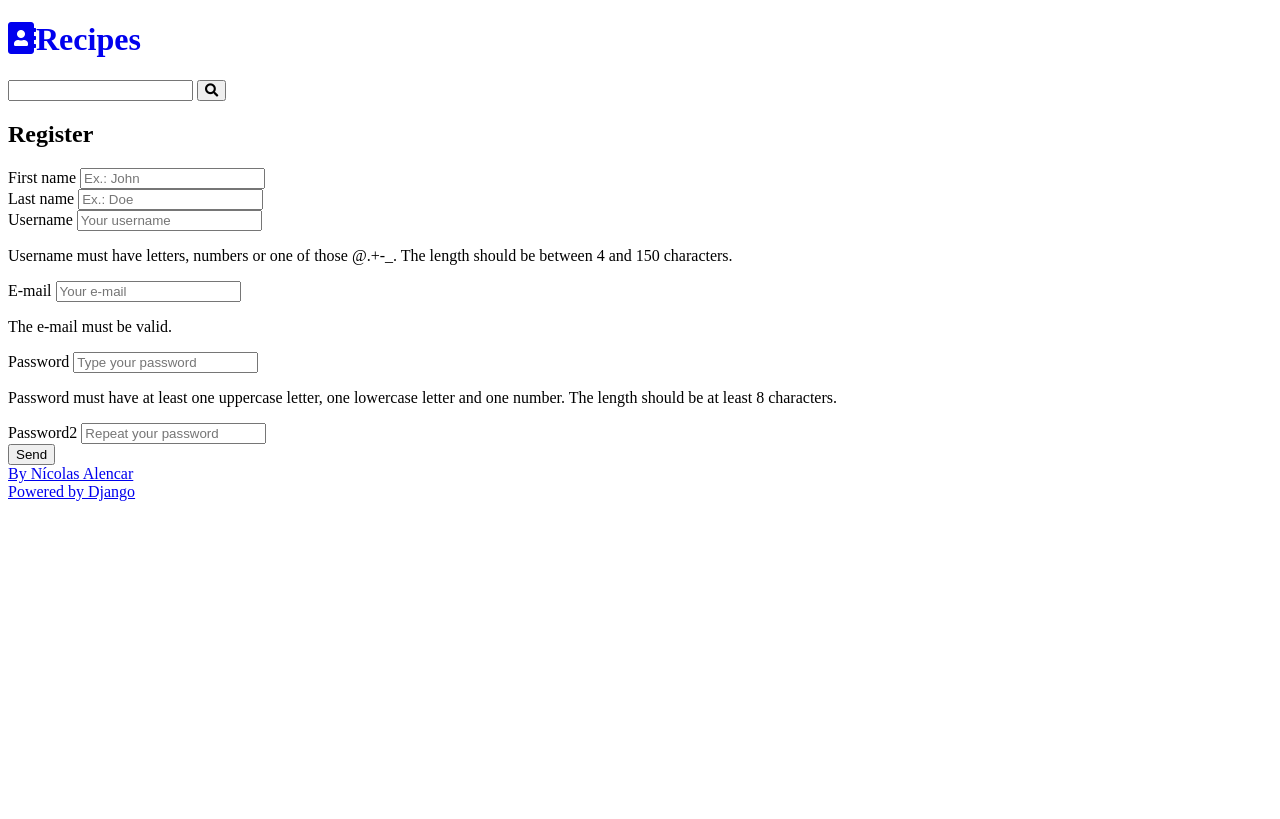
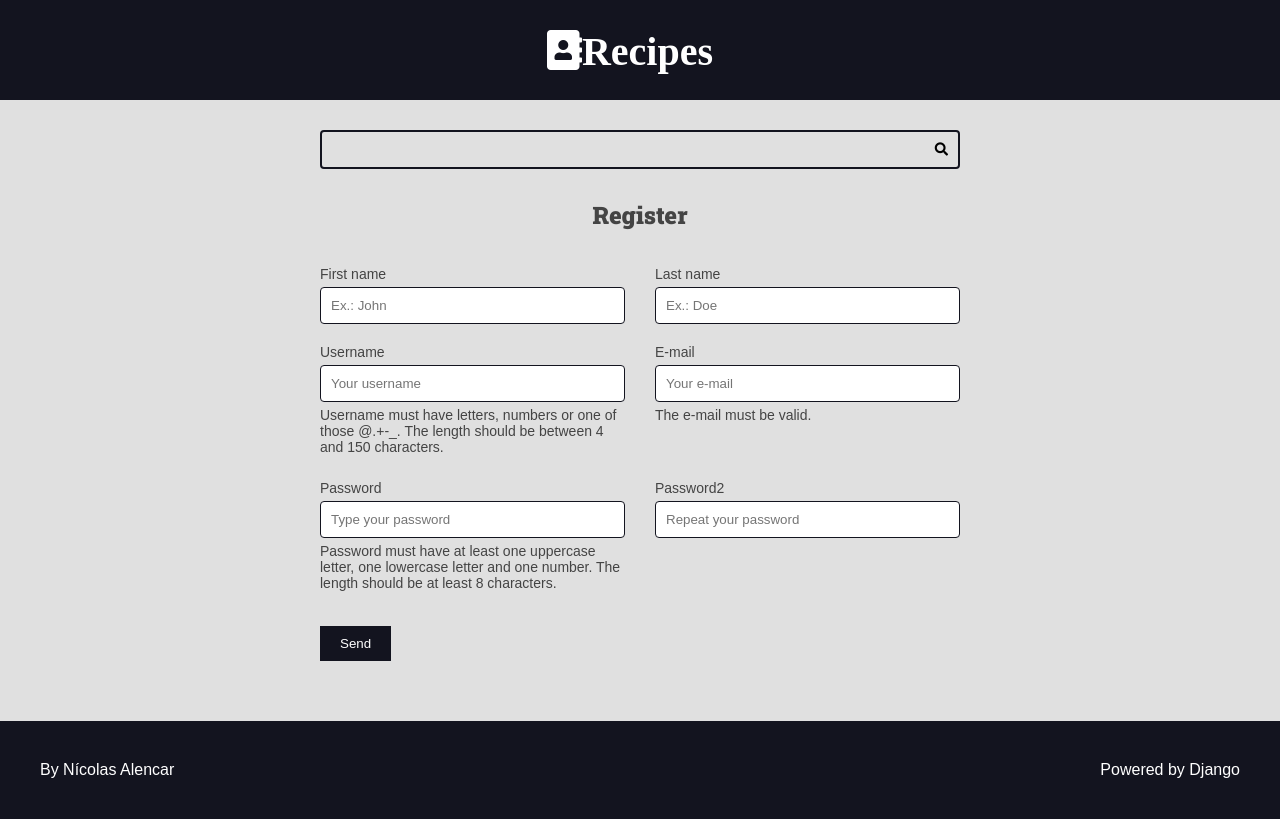
Before and after one commit to Nicolas-A-Araujo/RecipeHub, a Django app: page /authors/register/ in a window 1280 px wide. Before the commit the page ends 501 px from the top, so only its background shows below. Run offline with Django 5.2, Linux system fonts and the light colour scheme.

Commit message:
Organizing files

```diff
--- a/authors/views.py
+++ b/authors/views.py
@@ -1,6 +1,7 @@
 from django.shortcuts import redirect, render
 from django.http import Http404
 from django.contrib import messages
+from django.urls import reverse
 from .forms import RegisterForm
 
 def register_view(request):
@@ -8,6 +9,7 @@ def register_view(request):
     form = RegisterForm(register_form_data)
     return render(request, 'authors/pages/register_view.html', {
         'form': form,
+        'form_action': reverse('authors:create'),
     })
 
 def register_create(request):
--- /dev/null
+++ b/base_static/global/css/styles.css
@@ -0,0 +1,426 @@
+:root {
+    --color-primary: #269fe6;
+    --color-primary-hover: #2086c2;
+    --color-primary-dark: #13141f;
+    --color-primary-dark-hover: #212336;
+    --color-primary-light: #d4ecfa;
+    --color-primary-light-hover: #bdd8e7;
+
+    --color-white: #fff;
+    --color-black: #000;
+
+    --color-dark-text: #444;
+    --color-info-light: #cce5ff;
+    --color-debug-light: #cce5ff;
+    --color-success-light: #d4edda;
+    --color-alert-light: #fff3cd;
+    --color-warning-light: #fff3cd;
+    --color-error-light: #f8d7da;
+
+    --color-info-dark: #4d86c4;
+    --color-debug-dark: #4d86c4;
+    --color-success-dark: #4a9c5d;
+    --color-alert-dark: #927f40;
+    --color-warning-dark: #927f40;
+    --color-error-dark: #da525d;
+
+    --color-gray-0: #f9f9f9;
+    --color-gray-1: #e0e0e0;
+    --color-gray-2: #c7c7c7;
+    --color-gray-3: #aeaeae;
+    --color-gray-4: #959595;
+    --color-gray-5: #7d7d7d;
+    --color-gray-6: #646464;
+    --color-gray-7: #4b4b4b;
+    --color-gray-8: #323232;
+    --color-gray-9: #191919;
+
+    --font-primary: sans-serif;
+    --font-headings: 'Roboto Slab', serif;
+
+    --spacing-gutter-medium: 3rem;
+    --spacing-gutter-large: 4rem;
+}
+
+* {
+    padding: 0;
+    margin: 0;
+    box-sizing: border-box;
+}
+
+html {
+    font-size: 62.5%
+}
+
+body {
+    font-size: 1.6rem;
+    font-family: var(--font-primary);
+    background: var(--color-gray-1);
+    color: var(--color-dark-text);
+}
+
+h1,
+h2,
+h3,
+h4,
+h5,
+h6 {
+    font-family: var(--font-headings);
+}
+
+.container {
+    max-width: 144rem;
+    margin: 0 auto;
+    padding: var(--spacing-gutter-medium);
+}
+
+.main-header-container {
+    background: var(--color-primary-dark);
+}
+
+.main-logo {
+    font-size: 4rem;
+    color: var(--color-white);
+    text-decoration: none;
+    display: flex;
+    flex-flow: row nowrap;
+    align-items: center;
+    justify-content: center;
+    width: fit-content;
+    margin: 0 auto;
+}
+
+.main-logo-icon {
+    margin-right: 2rem;
+}
+
+.search-form {
+    border: .2rem solid var(--color-primary-dark);
+    max-width: 64rem;
+    margin: 0 auto;
+    border-radius: .4rem;
+    position: relative;
+    transition: all 300ms ease-in-out;
+}
+
+.search-input,
+.search-button {
+    border: none;
+    background: none;
+    outline: none;
+    padding: 1rem;
+    transition: all 300ms ease-in-out;
+}
+
+.search-input {
+    width: 100%;
+    padding-right: 3rem;
+}
+
+.search-button {
+    position: absolute;
+    top: 0;
+    right: 0;
+}
+
+.search-button:focus {
+    outline: 1px solid var(--color-primary);
+    background: rgba(0, 0, 0, .05);
+}
+
+.search-form:focus-within {
+    border-color: var(--color-primary);
+    background: var(--color-white);
+}
+
+.search-form:focus-within .search-button {
+    color: var(--color-primary);
+}
+
+.main-content {
+    padding-top: 0;
+}
+
+.main-content-list {
+    display: grid;
+    grid-template-columns: repeat(auto-fit, minmax(340px, 1fr));
+    gap: var(--spacing-gutter-large);
+}
+
+.recipe {
+    background: var(--color-white);
+    box-shadow: -5px 5px 10px rgba(0, 0, 0, .2);
+    transform: scale(1);
+    transition: all 300ms ease-in-out;
+    border-radius: .4rem;
+    overflow: hidden;
+}
+
+.recipe img {
+    max-width: 100%;
+}
+
+.recipe-list-item {
+    max-width: 64rem;
+    height: fit-content;
+}
+
+.recipe-list-item:hover{
+    transform: scale(1.02);
+    box-shadow: -8px 8px 18px rgba(0, 0, 0, .25);
+}
+
+.recipe-title-container {
+    padding: var(--spacing-gutter-medium);
+    padding-bottom: 2rem;
+}
+
+.recipe-title-container a {
+    text-decoration: none;
+    color: var(--color-primary-dark);
+}
+
+.recipe-author {
+    padding: 0 var(--spacing-gutter-medium);
+}
+
+.recipe-content {
+    padding: var(--spacing-gutter-medium);
+    padding-top: 2rem;
+}
+
+.recipe-author-item {
+    color: var(--color-gray-4);
+    margin-right: 1rem;
+}
+
+.recipe-author a{
+    color: var(--color-primary);
+    transition: all 300ms ease-in-out;
+    text-decoration: none;
+}
+
+.recipe-author a:hover {
+    color: var(--color-primary-dark);
+}
+
+.recipe-meta-container {
+    display: flex;
+    flex-flow: row wrap;
+    padding: var(--spacing-gutter-medium);
+    background: var(--color-gray-1);
+}
+
+.recipe-meta{
+    display: flex;
+    flex-flow: column nowrap;
+    flex-shrink: 1;
+    flex-grow: 1;
+    text-align: center;
+}
+
+.recipe-meta-title {
+    font-size: 1.6rem;
+}
+
+.recipe-footer a {
+    background: var(--color-primary-dark);
+    display: block;
+    color: var(--color-white);
+    text-decoration: none;
+    text-align: center;
+    padding: 1.5rem var(--spacing-gutter-medium);
+    transition: all 300ms ease-in-out;
+}
+
+.recipe-footer a:hover {
+    filter: brightness(2);
+}
+
+
+.main-content-detail  .recipe-list-item {
+    max-width: 84rem;
+    margin: 0 auto;
+}
+
+.main-content-detail .recipe-list-item:hover {
+    transform: scale(1);
+    box-shadow: -5px 5px 15px rgba(0, 0, 0, 0.2);
+}
+
+.preparation_steps {
+    padding: var(--spacing-gutter-medium);
+}
+
+.main-footer {
+    display: flex;
+    align-items: center;
+    justify-content: space-between;
+    background-color: var(--color-primary-dark);
+    color: var(--color-white);
+    padding: var(--spacing-gutter-large);
+}
+
+.main-footer a {
+    color: var(--color-white);
+    text-decoration: none;
+    transition: all 300ms ease-in-out;
+}
+
+.main-footer:hover {
+    filter: brightness(.8);
+}
+
+.preparation_steps h1,
+.preparation_steps h2,
+.preparation_steps h3,
+.preparation_steps h4,
+.preparation_steps h5,
+.preparation_steps h6,
+.preparation_steps p,
+.preparation_steps ol,
+.preparation_steps ul,
+.preparation_steps pre{
+    margin: 2rem 0;
+}
+
+.preparation_steps ol,
+.preparation_steps ul{
+    margin: 2rem;
+    padding: 0 2rem;
+}
+
+.pagination-content {
+    display: flex;
+    flex-flow: row wrap;
+    gap: 1rem 0.5rem;
+}
+
+.pagination .page-item {
+    background: var(--color-gray-3);
+    padding: 0.5rem 1rem;
+}
+
+.pagination .page-link {
+    text-decoration: none;
+    background: var(--color-primary);
+    color: var(--color-white);
+}
+
+.pagination .page-current {
+    background: var(--color-primary-dark);
+}
+
+/* Forms */
+.form-content {
+    max-width: 64rem;
+    margin: 0 auto;
+    margin-bottom: var(--spacing-gutter-medium);
+}
+
+.form-content label,
+.form-content .help-text,
+.errorlist {
+    display: flex;
+    margin: 0.5rem 0;
+    font-size: 1.4rem;
+    list-style: none;
+}
+
+.errorlist {
+    color: var(--color-error-dark);
+}
+
+.form-content input {
+    width: 100%;
+    padding: 1rem;
+    border-radius: 0.4rem;
+    border: 1px solid var(--color-primary-dark);
+}
+
+.form-content-grid{
+    display: grid;
+    grid-template-columns: repeat(auto-fit, minmax(30rem, 1fr));
+    gap: calc(var(--spacing-gutter-medium) / 2) var(--spacing-gutter-medium);
+}
+
+.form-content button {
+    padding: 1rem 2rem;
+    border: none;
+    background-color: var(--color-primary-dark);
+    color: var(--color-white);
+}
+
+.form-group
+
+/* Messages */
+.messages-container{
+    display: flex;
+    flex-flow: row column;
+    gap: calc(var(--spacing-gutter-medium) / 2);
+}
+
+.message {
+    padding: 1rem;
+    border-radius: 4px;
+    border: 1px solid var(--color-dark-text);
+    background: var(--color-gray-2);
+    color: var(--color-dark-text);
+}
+
+.message-error {
+    border: 1px solid var(--color-error-dark);
+    background: var(--color-error-light);
+    color: var(--color-error-dark);
+}
+
+.message-success {
+    border: 1px solid var(--color-success-dark);
+    background: var(--color-success-light);
+    color: var(--color-success-dark);
+}
+
+.message-warning {
+    border: 1px solid var(--color-warning-dark);
+    background: var(--color-warning-light);
+    color: var(--color-warning-dark);
+}
+
+.message-alert {
+    border: 1px solid var(--color-alert-dark);
+    background: var(--color-alert-light);
+    color: var(--color-alert-dark);
+}
+
+.message-info {
+    border: 1px solid var(--color-info-dark);
+    background: var(--color-info-light);
+    color: var(--color-info-dark);
+}
+
+.message-debug {
+    border: 1px solid var(--color-debug-dark);
+    background: var(--color-debug-light);
+    color: var(--color-debug-dark);
+}
+
+/* Generics */
+
+.center {
+    text-align: center;
+}
+
+.m-x {
+    margin: 0 var(--spacing-gutter-medium);
+}
+
+.m-y {
+    margin: var(--spacing-gutter-medium) 0;
+}
+
+@media (max-width: 600px) {
+    .main-content-list,
+    .form-content-grid {
+        grid-template-columns: repeat(auto-fit, minmax(100%, 1fr));
+    }
+}
--- a/base_templates/global/base.html
+++ b/base_templates/global/base.html
@@ -2,20 +2,20 @@
 <html lang="pt-BR">
 
 <head>
-    {% include 'recipes/partials/head.html' %}
+    {% include 'global/partials/head.html' %}
     <title>{% block title %}{% endblock title %}Recipes</title>
 </head>
 
 <body>
-    {% include "recipes/partials/header.html" %}
-    {% include "recipes/partials/search.html" %}
+    {% include "global/partials/header.html" %}
+    {% include "global/partials/search.html" %}
 
     <main class="main-content-container">
             {% block content%}{% endblock content %}
-            {% include "recipes/partials/pagination.html" %}
+            {% include "global/partials/pagination.html" %}
     </main>
 
-    {% include "recipes/partials/footer.html" %}
+    {% include "global/partials/footer.html" %}
 </body>
 
 </html>
--- a/recipes/templates/recipes/partials/head.html
+++ b/base_templates/global/partials/head.html
@@ -19,5 +19,5 @@
 <link rel="preconnect" href="https://fonts.gstatic.com" crossorigin>
 <link href="https://fonts.googleapis.com/css2?family=Roboto+Slab:wght@900&display=swap" rel="stylesheet">
 
-<link rel="stylesheet" href="{% static 'recipes/css/styles.css' %}">
-<link rel="stylesheet" href="{% static 'base-static/css/global-style.css' %}">
+<link rel="stylesheet" href="{% static 'global/css/styles.css' %}">
+<link rel="stylesheet" href="{% static 'global/css/global-style.css' %}">
--- a/recipes/templates/recipes/pages/home.html
+++ b/recipes/templates/recipes/pages/home.html
@@ -4,7 +4,7 @@
 
 {% block content %}
 
-{% include "recipes/partials/messages.html" %}
+{% include "global/partials/messages.html" %}
 
 <div class="main-content main-content-list container">
     {% for recipe in recipes %}
```
Also changed, not shown: authors/templates/authors/pages/register_view.html (+2 -36 lines), base_templates/global/partials/form.html (added, +36 -0 lines), base_templates/global/partials/footer.html (renamed from recipes/templates/recipes/partials/footer.html), base_templates/global/partials/header.html (renamed from recipes/templates/recipes/partials/header.html), base_templates/global/partials/messages.html (renamed from recipes/templates/recipes/partials/messages.html), base_templates/global/partials/pagination.html (renamed from recipes/templates/recipes/partials/pagination.html), base_templates/global/partials/search.html (renamed from recipes/templates/recipes/partials/search.html).
